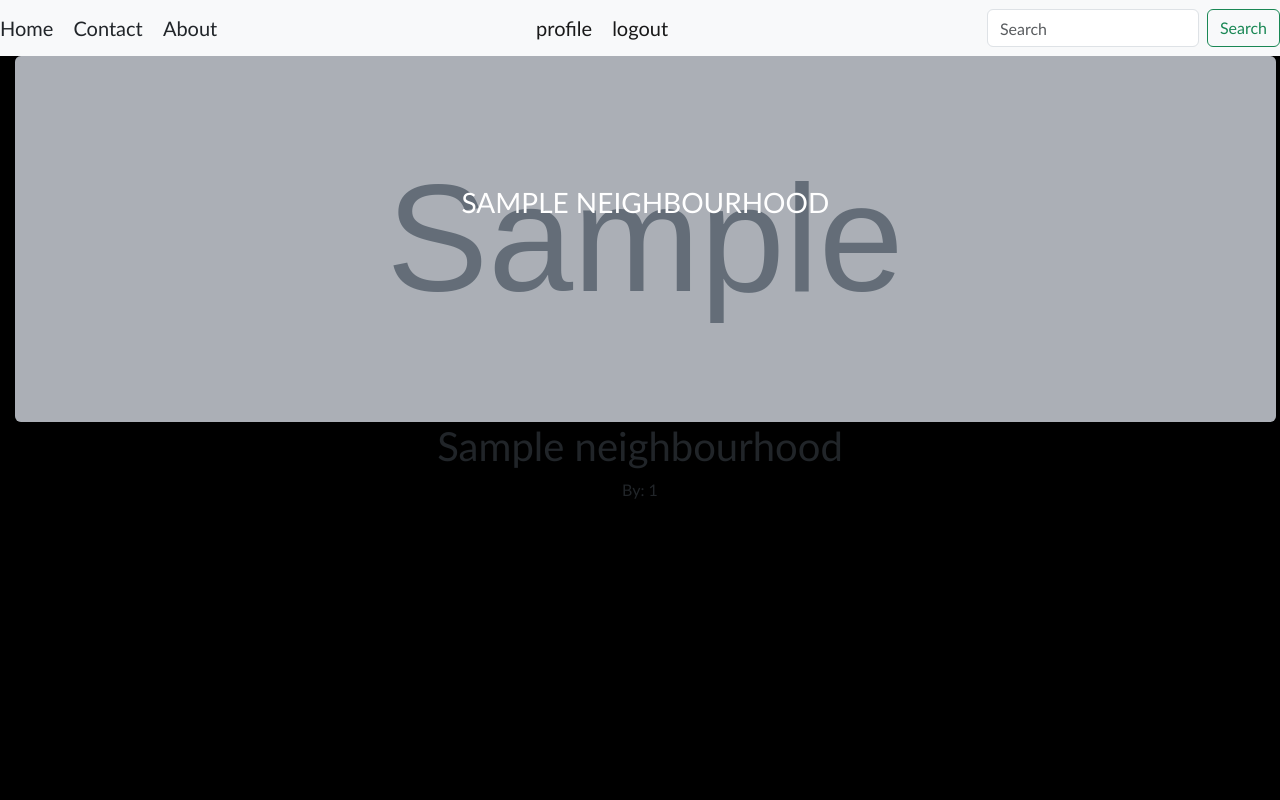
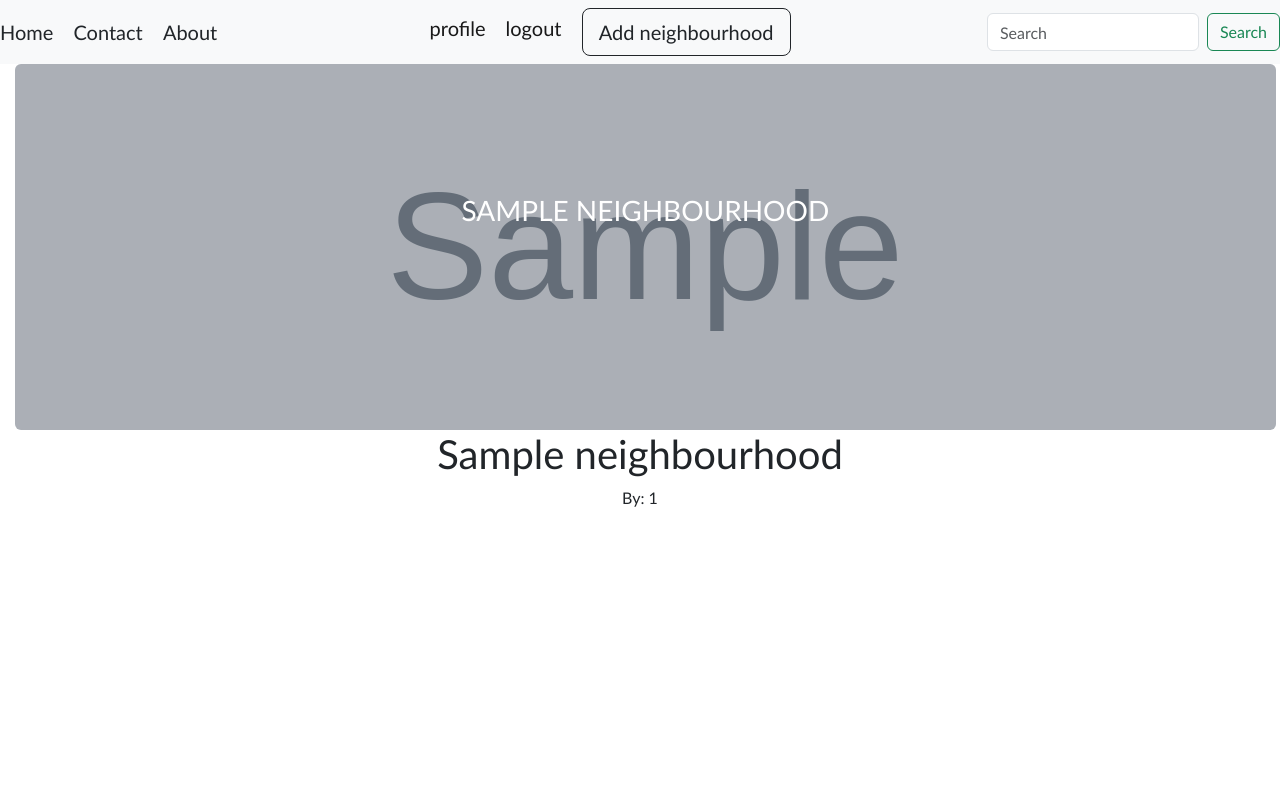
Before and after one commit to KialoHezz/thef, a Django app: page /neighbourhood/1 in a window 1280 px wide. Run offline with Django 4.2, Linux system fonts and the light colour scheme; a user stored in the database is signed in; tables that the repository leaves empty hold one stand-in row (values such as "Sample post"); grey boxes marked "Sample" are stand-in pictures; some libraries are stand-ins or nearby versions.

Commit message:
Adding forms

```diff
--- a/hapen/admin.py
+++ b/hapen/admin.py
@@ -1,7 +1,9 @@
 from django.contrib import admin
-from .models import NeighbourHood,User,Business
+from .models import Contacts, NeighbourHood, Posts,User,Business
 
 # Register your models here.
 admin.site.register(NeighbourHood)
 admin.site.register(User)
 admin.site.register(Business)
+admin.site.register(Contacts)
+admin.site.register(Posts)
--- a/hapen/models.py
+++ b/hapen/models.py
@@ -10,6 +10,7 @@ class NeighbourHood(models.Model):
 	name = models.CharField(max_length=30)
 	location = PlainLocationField(based_fields=['city'], zoom=7)
 	Occupants_count = models.IntegerField(default=0)
+	editor = models.ForeignKey(Editor,on_delete=models.CASCADE, blank=True, null= True)
 
 	@classmethod
 	def get_all(cls):
@@ -25,19 +26,19 @@ class User(models.Model):
 	picture = models.ImageField(upload_to = 'userimages/', blank=True, null=True)
 	name = models.CharField(max_length=30)
 	email = models.EmailField(max_length=255)
-	NeighbourHood_id = models.ForeignKey(NeighbourHood, on_delete=models.CASCADE)
+	NeighbourHood = models.ForeignKey(NeighbourHood, on_delete=models.CASCADE)
 	editor = models.ForeignKey(Editor,on_delete=models.CASCADE, blank=True, null= True)
 
 	def __str__(self):
-  		return str(self.id)
-
+			return str(self.id)
 
 	@classmethod
 	def get_by_user(cls, editor):
-		profile = cls.objects.filter(editor__username=editor).last()
+		profile = User.objects.filter(editor__username=editor).last()
 		return profile
 
 class Business(models.Model):
+	picture = models.ImageField(upload_to = 'businessimages/', blank=True, null=True)
 	name = models.CharField(max_length=255)
 	email = models.EmailField(max_length=255)
 	user_name = models.ForeignKey(User, on_delete=models.CASCADE)
@@ -55,7 +56,7 @@ class Business(models.Model):
 
 class Posts(models.Model):
 	editor = models.ForeignKey(Editor,on_delete=models.CASCADE, blank=True, null= True)
-	NeighbourHood = models.ForeignKey(NeighbourHood, on_delete=models.CASCADE)
+	neighbourhood = models.ForeignKey(NeighbourHood, on_delete=models.CASCADE, blank=True, null= True)
 	post = models.TextField(max_length=255)
 	date = models.DateTimeField(auto_now_add=True, blank=True, null=True)
 
@@ -64,5 +65,19 @@ class Posts(models.Model):
 
 	@classmethod
 	def get_by_project(cls, id):
-			table = NeighbourHood.objects.get(project_id=id)
-			return table
+		table = NeighbourHood.objects.get(project_id=id)
+		return table
+
+class Contacts(models.Model):
+	neighbourHood = models.ForeignKey(NeighbourHood, on_delete=models.CASCADE)
+	police = models.IntegerField()
+	hospital = models.IntegerField()
+	date = models.DateTimeField(auto_now_add=True, blank=True, null=True)
+
+	def __str__(self):
+		return str(self.id)
+
+	@classmethod
+	def get_by_neighbourhood(cls, id):
+		table = Contacts.objects.get(neighbourHood_id=id)
+		return table
--- a/hapen/static/css/main.css
+++ b/hapen/static/css/main.css
@@ -6,7 +6,7 @@
 
 }
 body{
-    background-color: black;
+    background-color: white;
     height: 100vh;
 
 }
--- a/hapen/templates/base/navbar.html
+++ b/hapen/templates/base/navbar.html
@@ -6,8 +6,10 @@
   </div>
   {% if user.is_authenticated %}
   <div>
-    <a class="navbar-brand" href="{% url 'profile' %}">profile</a>
+    <a class="navbar-brand" href="{% url 'profile' user %}">profile</a>
     <a class="navbar-brand" href="{% url 'logout' %}">logout</a>
+    <a class="btn btn-lg active" aria-current="page" href="{% url 'new_neighbourhood' %}">Add neighbourhood</a>
+
   </div>
 
   {% else %}
--- a/hapen/templates/home/home.html
+++ b/hapen/templates/home/home.html
@@ -2,6 +2,7 @@
 {% block content %}
 <div class="container">
   {% for neighbourhood in neighbourhood%}
+  <a href="{% url 'neighbourhood' neighbourhood.id%}">
       <div class="hover hover-2 text-white rounded"><img src="{{neighbourhood.picture.url}} " alt="">
           <div class="hover-overlay"></div>
           <div class="hover-2-content px-5 py-4">
@@ -9,7 +10,7 @@
     <p class="hover-2-description  mb-0">{{neighbourhood.Occupants_count}}</p>
     <p class="hover-2-user  mb-0">{{project.user}}</p>
           </div>
-          </div>
+          </div></a>
     {% endfor%}
 
 </div>
--- a/hapen/templates/home/neighbourhood.html
+++ b/hapen/templates/home/neighbourhood.html
@@ -20,15 +20,16 @@
       <center>
           <h1>{{neighbourhood.name}}</h1>
           <p>By: {{neighbourhood.Occupants_count}}</p>
+          <div class="ratings-container"  >
+            <p style="color: white;">Police Number  - {{contacts.police}}</p>
+            <p style="color: white;">Hospital Number  - {{contacts.hospital}}</p>
+              </ul>
+          </div>
       </center>
 
       <p>{{project.description}}</p>
       <center>
-          <div class="ratings-container">
 
-
-              </ul>
-          </div>
       </center>
   </div>
 </div>
@@ -186,7 +187,7 @@
         #profile {
             text-decoration: none;
             color: rgb(224, 219, 219);
-            background-color: black;
+            background-color: rgb(255, 255, 255);
         }
 
 
--- a/hapen/urls.py
+++ b/hapen/urls.py
@@ -9,6 +9,8 @@ urlpatterns = [
     path('', views.home, name='home'),
     path('profile/<editor>', views.profile,name = 'profile'),
     path('neighbourhood/<id>', views.neighbourhood,name = 'neighbourhood'),
+    path('new/neighbourhood/', views.new_neighbourhood,name = 'new_neighbourhood'),
+
 
 
 ]
--- a/hapen/views.py
+++ b/hapen/views.py
@@ -1,5 +1,7 @@
-from django.shortcuts import render
-from .models import Business, NeighbourHood, User
+from django.shortcuts import render, redirect
+from .models import Business, Contacts, NeighbourHood, User
+from django.contrib.auth.decorators import login_required
+from .forms import BusinessForm, ContactsForm, NeighbourHoodForm, UserForm
 
 # Create your views here.
 def home(request):
@@ -25,5 +27,27 @@ def profile(request, editor):
 
 def neighbourhood(request, id):
     neighbourhood = NeighbourHood.get_by_id(id)
+    contacts = Contacts.get_by_neighbourhood(id)
+    return render(request, 'home/neighbourhood.html', {'neighbourhood': neighbourhood, "id": id,'contacts':contacts})
 
-    return render(request, 'home/neighbourhood.html', {'neighbourhood': neighbourhood, "id": id})
+
+@login_required(login_url='/accounts/login/')
+def new_neighbourhood(request):
+    current_user = request.user
+
+    if request.method == 'POST':
+
+        form = NeighbourHoodForm(request.POST, request.FILES)
+
+        if form.is_valid():
+
+            upload = form.save(commit=False)
+            upload.user = current_user
+
+            upload.save()
+
+        return redirect('home')
+    else:
+        form = NeighbourHoodForm()
+
+    return render(request, 'home/new_neighbourhood.html', {'form': form, })
--- a/users/urls.py
+++ b/users/urls.py
@@ -5,7 +5,6 @@ from django.contrib.auth import views as auth_views
 
 urlpatterns = [
     path('register/', views.register, name='register'),
-    path('profiles/', views.profile, name='profile'),
     path('login/',auth_views.LoginView.as_view(template_name='users/login.html'), name='login'),
     path('logout/',auth_views.LogoutView.as_view(template_name='users/logout.html'), name='logout'),
 
```
Also changed, not shown: hapen/forms.py (added, +24 -0 lines), hapen/templates/home/new_neighbourhood.html (added, +15 -0 lines), hapen/templates/home/new_profile.html (added, +15 -0 lines), hapen/migrations/0006_remove_posts_neighbourhood_id_posts_neighbourhood_and_more.py (added), hapen/migrations/0007_remove_contacts_editor.py (added), hapen/migrations/0008_rename_neighbourhood_id_user_neighbourhood.py (added), hapen/migrations/0009_business_picture.py (added), hapen/migrations/0010_neighbourhood_editor.py (added), media/hoodimages/steve-johnson-mEbvbqW1Xtc-unsplash_2EHjNVs.jpg (added).
